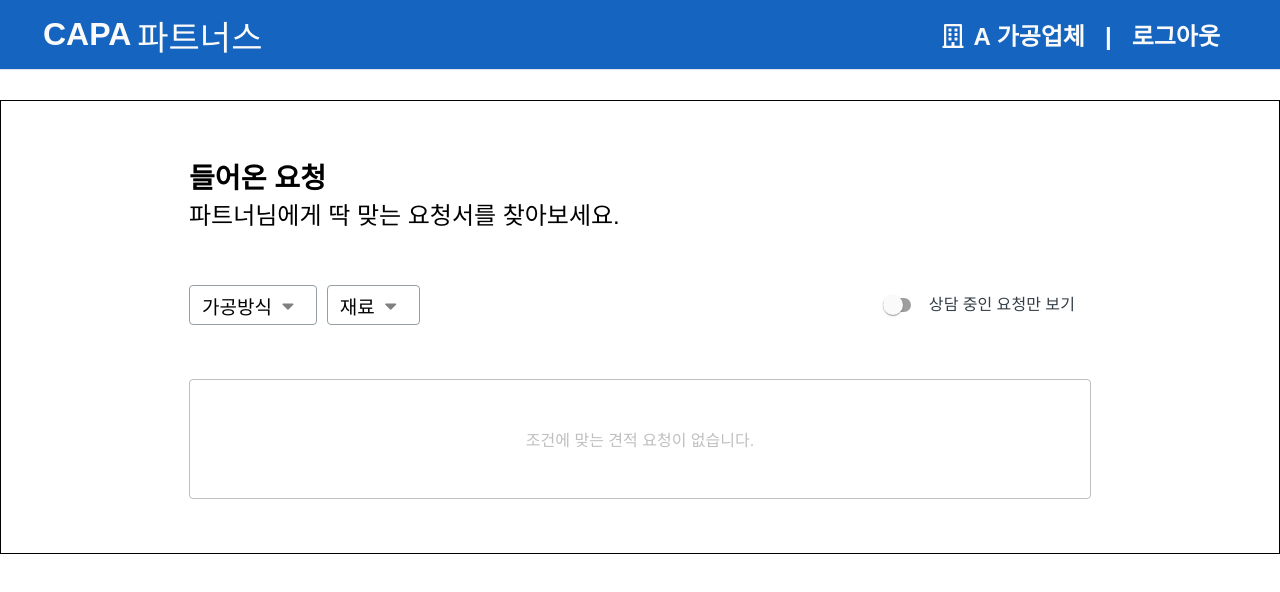
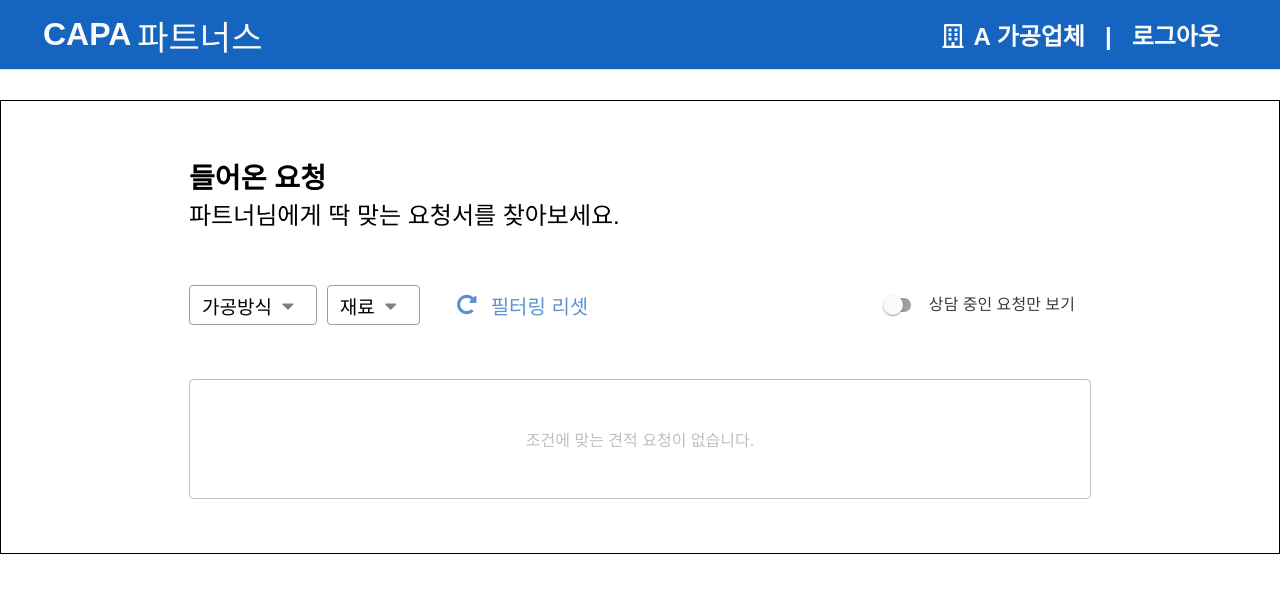
Before and after one commit to yoon-jisung/A-TEAM-VENTURES_Test_SeungHo_Yun, a React (Create React App) app in the folder a_team_test/: page / in a window 1280 px wide. Shown: the top 592 px of the page. Built offline with nearby package versions, Linux system fonts and the light colour scheme.

Commit message:
필터 초기화 기능

```diff
--- a/a_team_test/src/components/filtering.tsx
+++ b/a_team_test/src/components/filtering.tsx
@@ -1,4 +1,4 @@
-import React, { useState } from "react";
+import React, { useState, useRef, useEffect } from "react";
 import FormControlLabel from "@material-ui/core/FormControlLabel";
 import Checkbox from "@material-ui/core/Checkbox";
 import FormControl from "@material-ui/core/FormControl";
@@ -18,6 +18,7 @@
 
 function Filtering() {
   const classes = useStyles();
+  const manuEl: any = useRef();
   const [isOpenA, setIsOpenA] = useState<boolean>(false);
   const [isOpenB, setIsOpenB] = useState<boolean>(false);
   const [stateA, setStateA] = useState({
@@ -33,6 +34,25 @@
     강철: false,
   });
 
+  const handleClickOutside = (e: any) => {
+    if (isOpenA || (isOpenB && !manuEl.current.contains(e.target))) {
+      setIsOpenA(false);
+      setIsOpenB(false);
+    }
+  };
+  const handleClear = () => {
+    setStateA({
+      밀링: false,
+      선반: false,
+    });
+    setStateB({
+      알루미늄: false,
+      탄소강: false,
+      구리: false,
+      합급강: false,
+      강철: false,
+    });
+  };
   const maunStateA = () => {
     setIsOpenA(!isOpenA);
   };
@@ -48,6 +68,14 @@
     setStateB({ ...stateB, [event.target.name]: event.target.checked });
   };
 
+  //   useEffect(() => {
+  //     window.addEventListener("click", handleClickOutside);
+
+  //     return () => {
+  //       window.removeEventListener("click", handleClickOutside);
+  //     };
+  //   });
+
   const { 밀링, 선반 } = stateA;
   const { 알루미늄, 탄소강, 구리, 합급강, 강철 } = stateB;
 
@@ -58,7 +86,7 @@
           가공방식<i className="fas fa-caret-down"></i>
         </button>
         {isOpenA ? (
-          <div className="filtering_selecter">
+          <div className="filtering_selecter" ref={manuEl}>
             <FormControl component="fieldset" className={classes.formControl}>
               <FormGroup>
                 <FormControlLabel
@@ -93,7 +121,7 @@
           재료<i className="fas fa-caret-down"></i>
         </button>
         {isOpenB ? (
-          <div className="filtering_selecter">
+          <div className="filtering_selecter" ref={manuEl}>
             <FormControl component="fieldset" className={classes.formControl}>
               <FormGroup>
                 <FormControlLabel
@@ -156,6 +184,10 @@
           </div>
         ) : null}
       </div>
+      <div className="filtering_reset" onClick={handleClear}>
+        <i className="fas fa-redo-alt"></i>
+        <div>필터링 리셋</div>
+      </div>
     </div>
   );
 }
--- a/a_team_test/src/index.css
+++ b/a_team_test/src/index.css
@@ -91,7 +91,7 @@
 .filtering button * {
   margin: 0px 10px;
 }
-.filtering > button:hover {
+.filtering button:hover {
   border: 1px solid #1565c0;
 }
 .fa-caret-down {
@@ -115,6 +115,24 @@
   box-sizing: border-box;
   border-radius: 4px;
 }
+
+.filtering_reset {
+  cursor: pointer;
+  margin-left: 20px;
+  font-size: 20px;
+  opacity: 0.7;
+  color: #1565c0;
+  display: flex;
+  flex-direction: row;
+  align-items: center;
+}
+
+.filtering_reset > * {
+  margin: 0px 7px;
+}
+.filtering_reset:hover {
+  font-size: 21px;
+}
 .card_empty {
   border: 1px solid gray;
   width: 100%;
@@ -128,3 +146,13 @@
   opacity: 0.5;
   border-radius: 4px;
 }
+.card {
+  width: 33.3%;
+  height: 356px;
+  margin-top: 54px;
+  background: #ffffff;
+  border: 1px solid #e5e5e5;
+  box-sizing: border-box;
+  border-radius: 4px;
+  padding: 24px 16px;
+}
```
